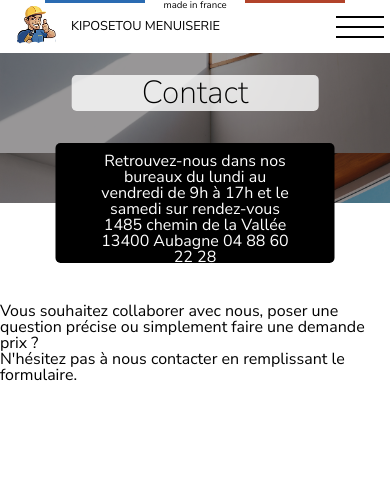
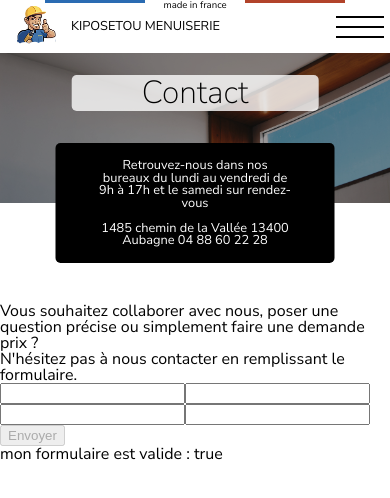
Before and after one commit to mohammed266392/kiposetou-universal, an Angular app: page /Contact in a window 390 px wide. Shown: the top 498 px of the page. Built offline with nearby package versions, Linux system fonts and the light colour scheme.

Commit message:
création d'un formulaire simple

```diff
--- a/src/app/email/email.component.html
+++ b/src/app/email/email.component.html
@@ -25,4 +25,15 @@
         </div>
         <div class="main_formulaire_block"></div>
     </div>
+
+    <div class="formulaire">
+        <form [formGroup]="monFormulaire" (ngSubmit)="onSubmit()">
+            <input type="text" formControlName="nom">
+            <input type="text" formControlName="email">
+            <input type="text" formControlName="objet">
+            <input type="text" formControlName="message">
+            <button type="submit" [disabled]="!monFormulaire?.valid">Envoyer</button>
+          </form>
+          mon formulaire est valide : {{!monFormulaire?.valid}}
+    </div>
 </div>
--- a/src/app/email/email.component.scss
+++ b/src/app/email/email.component.scss
@@ -65,6 +65,12 @@
 }
 
 @media only screen and (max-width: 600px) {
+    .main_information_enveloppe_block{
+        font-size: 0.8em;
+    }
+    .main_contact_img{
+        background-position-y:0px;
+    }
 
     .main_contact_title{
         font-size: 2em;
--- a/src/app/email/email.component.ts
+++ b/src/app/email/email.component.ts
@@ -1,4 +1,5 @@
 import { Component, OnInit } from '@angular/core';
+import { FormGroup, FormControl, Validators } from '@angular/forms';
 
 @Component({
   selector: 'app-email',
@@ -7,9 +8,21 @@ import { Component, OnInit } from '@angular/core';
 })
 export class EmailComponent implements OnInit {
 
+  monFormulaire: FormGroup | undefined;
+
   constructor() { }
 
   ngOnInit(): void {
+    this.monFormulaire = new FormGroup({
+      nom: new FormControl('', Validators.required),
+      email: new FormControl('', [Validators.required, Validators.email]),
+      objet: new FormControl('', [Validators.required]),
+      message : new FormControl('', [Validators.required])
+    });
+  }
+
+  onSubmit() {
+    // Do something with the form data
   }
 
 }
```
